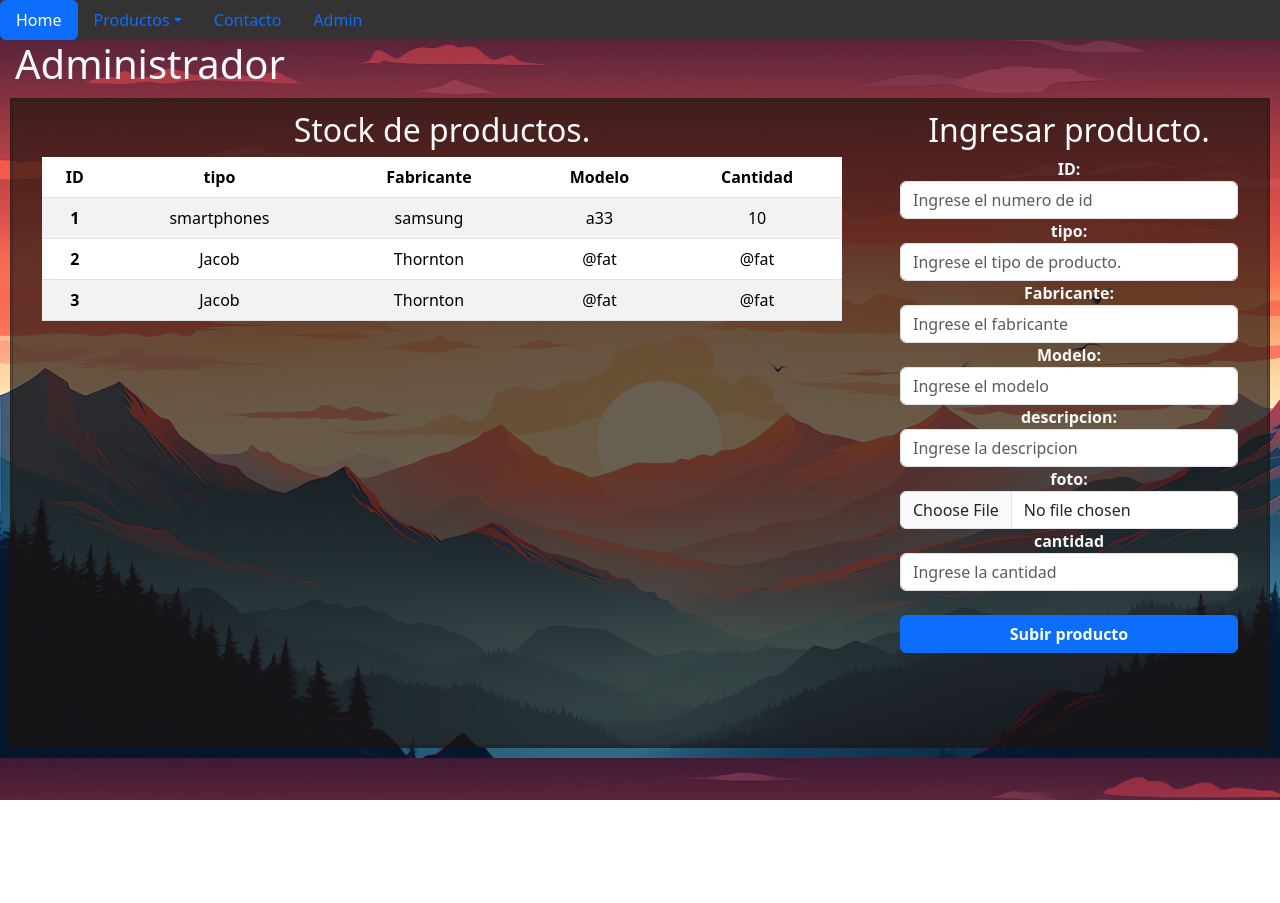
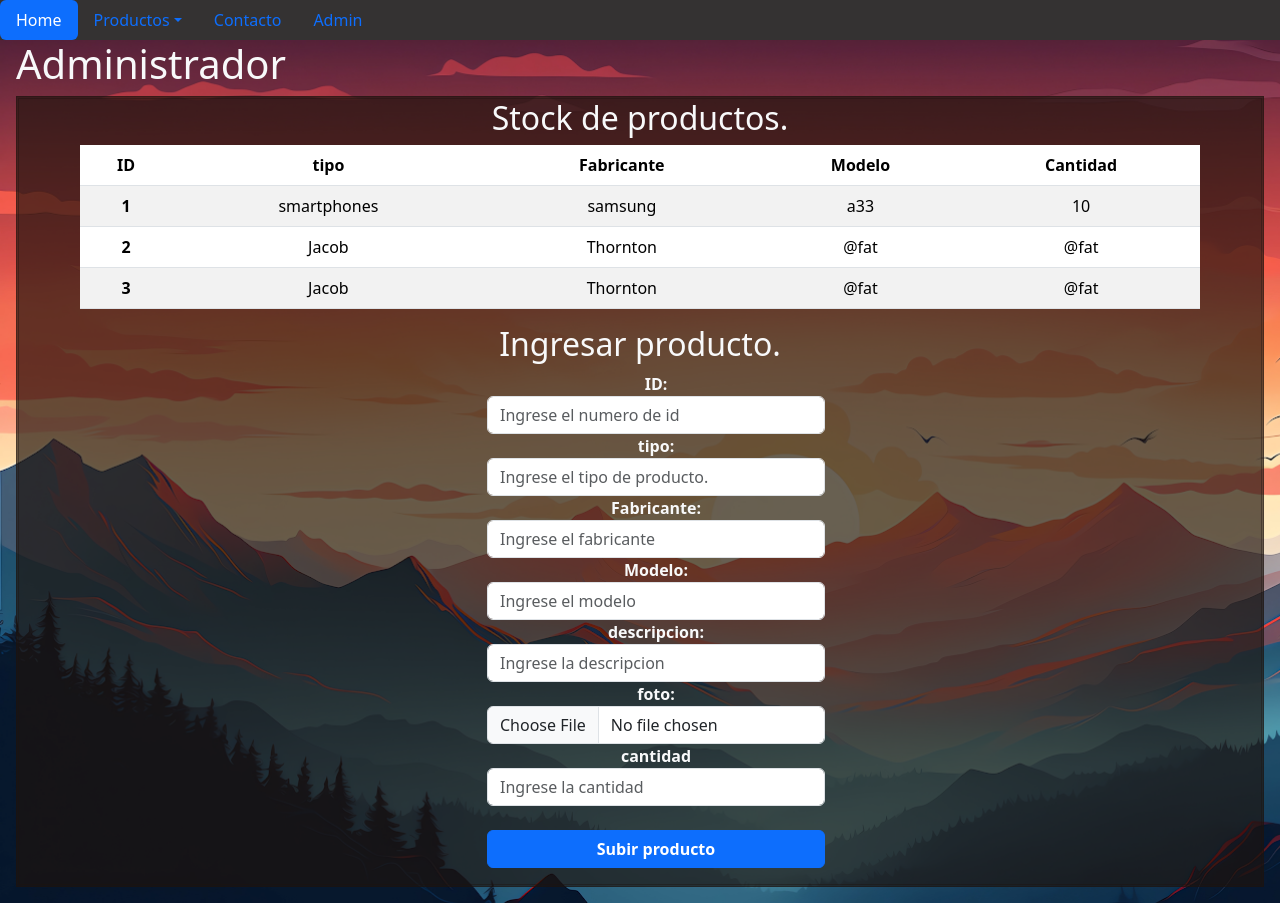
Before and after one commit to N3u7r0/MarketJs, a plain HTML site: page pages/admin/admin.html in a window 1280 px wide. Before the commit the page ends 800 px from the top, so only its background shows below. Drawn offline with nearby package versions, Linux system fonts and the light colour scheme; some packages are replaced by stand-ins of ours; a script that the page names is missing.

Commit message:
medidas de cs en vh, input placeHolder solucionado

```diff
--- a/style.css
+++ b/style.css
@@ -14,15 +14,15 @@ nav {
 }
 
 h1 {
-    margin: 15px;
+    margin: 2vh;
 }
 
 .divGlobal {
     display: flex;
     flex-flow: wrap;
     justify-content: space-around;
-    margin: 10px;
-    min-height: 650px;
+    margin: 0vh 2vh 2vh 2vh;
+    min-height: 82vh;
     border: double rgba(29, 18, 13, 0.391);
     background-color: rgba(29, 18, 13, 0.667);
 }
@@ -31,13 +31,14 @@ h1 {
 
 .divTablaAdmin {
     text-align: center;
-    width: 800px;
-    margin: 10px;
+    width: 140vh;
+    margin: 0vh 2vh 0vh 2vh;
 }
 
 .divFormAdmin {
     text-align: center;
-    margin: 10px;
+    margin: 0vh 2vh 0vh 2vh;
+
 
 }
 
@@ -46,10 +47,6 @@ h1 {
     flex-direction: column;
 }
 
-.ulFormAdmin {
-    padding: 0px;
-}
-
 /*Contacto*/
 .FormContacto {
     margin-top: 10vh;
```
Also changed, not shown: pages/contacto/contacto.html (+4 -4 lines).
